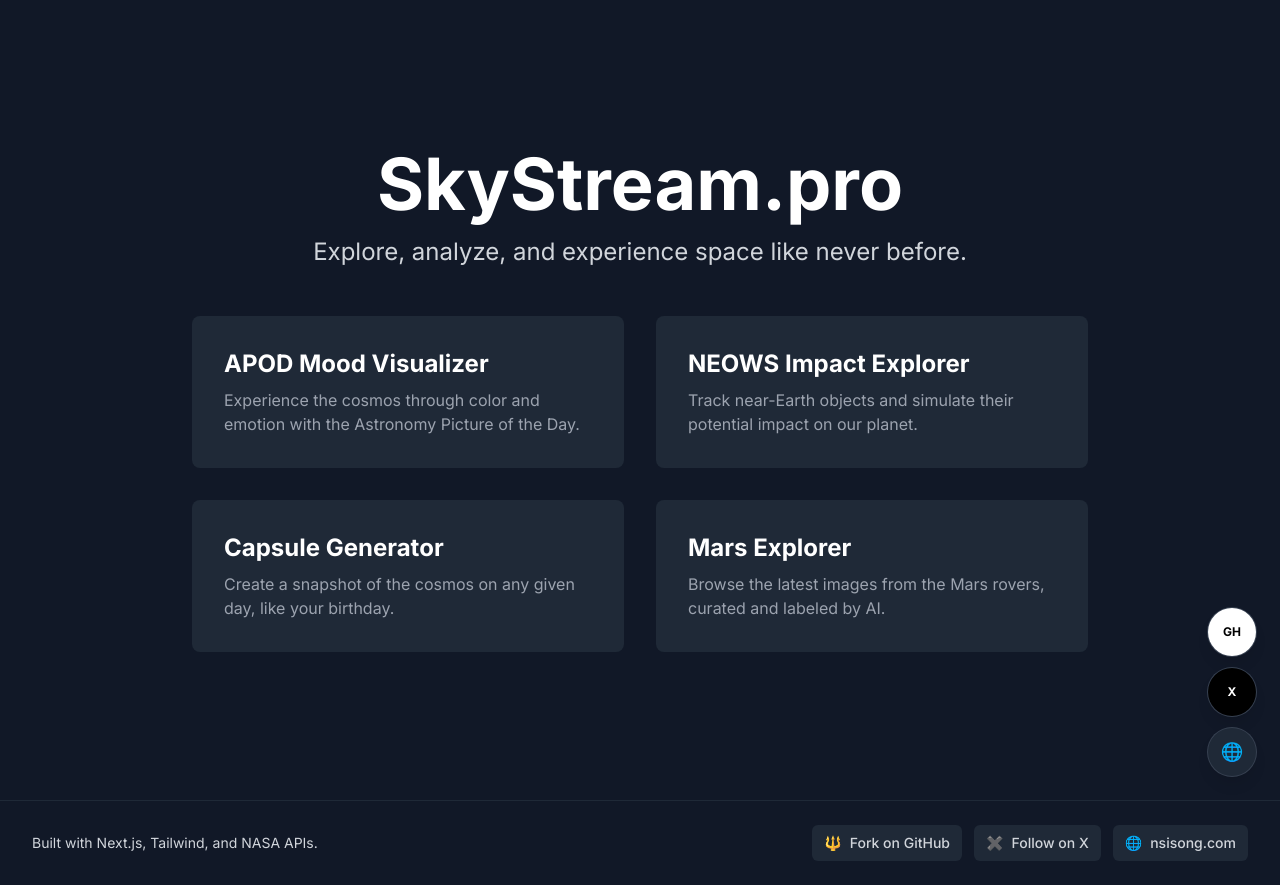
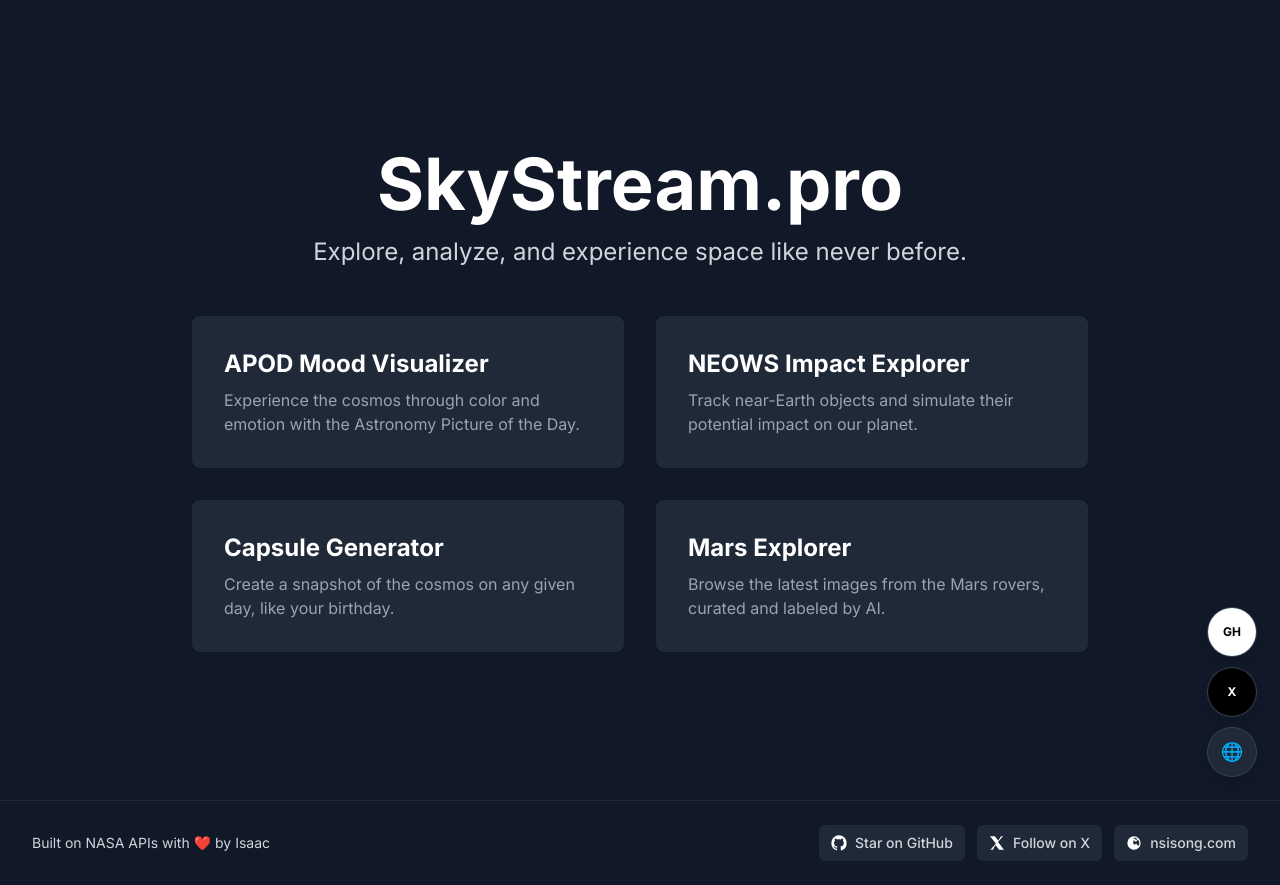
Before and after one commit to 1cbyc/skystream.pro, a Next.js app in the folder frontend/: page / in a window 1280 px wide. Built offline with nearby package versions, Linux system fonts and the light colour scheme.

Commit message:
fix(frontend/src/components): Update SiteFooter.tsx

```diff
--- a/frontend/src/components/SiteFooter.tsx
+++ b/frontend/src/components/SiteFooter.tsx
@@ -3,7 +3,7 @@ export default function SiteFooter() {
     <footer className="border-t border-gray-800 bg-gray-900 text-gray-300">
       <div className="max-w-7xl mx-auto px-4 sm:px-8 py-6 flex flex-col sm:flex-row items-center justify-between gap-4">
         <p className="text-sm">
-          Built with Next.js, Tailwind, and NASA APIs.
+          Built on NASA APIs with ❤️ by Isaac
         </p>
         <nav className="flex items-center gap-3">
           <a
@@ -11,10 +11,14 @@ export default function SiteFooter() {
             target="_blank"
             rel="noopener noreferrer"
             className="inline-flex items-center gap-2 px-3 py-2 rounded-md bg-gray-800 hover:bg-gray-700 transition-colors text-sm font-medium"
-            aria-label="Fork this repository on GitHub"
+            aria-label="Star this repository on GitHub"
+            title="Star on GitHub"
           >
-            <span>🔱</span>
-            <span>Fork on GitHub</span>
+            {/* GitHub logo */}
+            <svg viewBox="0 0 24 24" width="16" height="16" aria-hidden="true" className="fill-white">
+              <path d="M12 .5A11.5 11.5 0 0 0 .5 12a11.5 11.5 0 0 0 7.84 10.94c.57.1.78-.25.78-.56v-2.02c-3.19.7-3.86-1.37-3.86-1.37-.52-1.33-1.27-1.68-1.27-1.68-1.04-.71.08-.7.08-.7 1.14.08 1.74 1.17 1.74 1.17 1.02 1.75 2.68 1.25 3.33.96.1-.75.4-1.25.7-1.53-2.55-.29-5.24-1.27-5.24-5.65 0-1.25.45-2.27 1.18-3.07-.12-.29-.51-1.47.11-3.07 0 0 .96-.31 3.15 1.17.91-.26 1.88-.39 2.85-.39s1.94.13 2.85.39c2.19-1.48 3.15-1.17 3.15-1.17.62 1.6.23 2.78.11 3.07.73.8 1.18 1.82 1.18 3.07 0 4.39-2.7 5.36-5.26 5.64.42.36.79 1.08.79 2.17v3.22c0 .31.21.67.79.56A11.5 11.5 0 0 0 23.5 12 11.5 11.5 0 0 0 12 .5Z"/>
+            </svg>
+            <span>Star on GitHub</span>
           </a>
           <a
             href="https://x.com/1cbyc"
@@ -22,8 +26,12 @@ export default function SiteFooter() {
             rel="noopener noreferrer"
             className="inline-flex items-center gap-2 px-3 py-2 rounded-md bg-gray-800 hover:bg-gray-700 transition-colors text-sm font-medium"
             aria-label="Follow on X"
+            title="Follow on X"
           >
-            <span>✖️</span>
+            {/* X logo */}
+            <svg viewBox="0 0 24 24" width="16" height="16" aria-hidden="true" className="fill-white">
+              <path d="M18.14 2H21l-7.5 8.57L22.5 22H15.3l-5.82-6.86L6 22H2.14l8.19-9.36L1.5 2H8.7l5.29 6.23L18.14 2Z"/>
+            </svg>
             <span>Follow on X</span>
           </a>
           <a
@@ -32,8 +40,12 @@ export default function SiteFooter() {
             rel="noopener noreferrer"
             className="inline-flex items-center gap-2 px-3 py-2 rounded-md bg-gray-800 hover:bg-gray-700 transition-colors text-sm font-medium"
             aria-label="Visit nsisong.com"
+            title="Visit nsisong.com"
           >
-            <span>🌐</span>
+            {/* Globe icon */}
+            <svg viewBox="0 0 24 24" width="16" height="16" aria-hidden="true" className="fill-white">
+              <path d="M12 2a10 10 0 1 0 0 20A10 10 0 0 0 12 2Zm0 2c1.98 0 3.8.72 5.2 1.9-.6.52-1.28.97-2.02 1.3-.68-.66-1.48-1.2-2.36-1.6-.35-.15-.71-.28-1.08-.4a13 13 0 0 0-.74-1.2ZM6.8 5.9A8 8 0 0 0 4 12c0 .7.09 1.37.26 2 .56-.12 1.12-.31 1.65-.56.21-.49.43-.96.67-1.39-.32-.63-.58-1.31-.76-2.02-.06-.21-.11-.43-.15-.65.22-.53.5-1.03.83-1.48.1-.13.2-.26.3-.39Zm10.3 1.62c.35-.15.68-.33 1-.53A8 8 0 0 1 20 12c0 1.52-.43 2.94-1.17 4.15-.5-.12-.97-.29-1.41-.5-.3-.8-.73-1.53-1.26-2.18-.33-.12-.67-.22-1.02-.29-.5.4-1.05.72-1.64.95-.23.09-.47.17-.71.23-.76-.26-1.47-.63-2.1-1.1.22-.93.34-1.92.34-2.99 0-.82-.07-1.61-.21-2.35.58.13 1.14.33 1.66.6.78.41 1.47.97 2.07 1.63.5-.42 1.06-.77 1.65-1.02Z"/>
+            </svg>
             <span>nsisong.com</span>
           </a>
         </nav>
```
